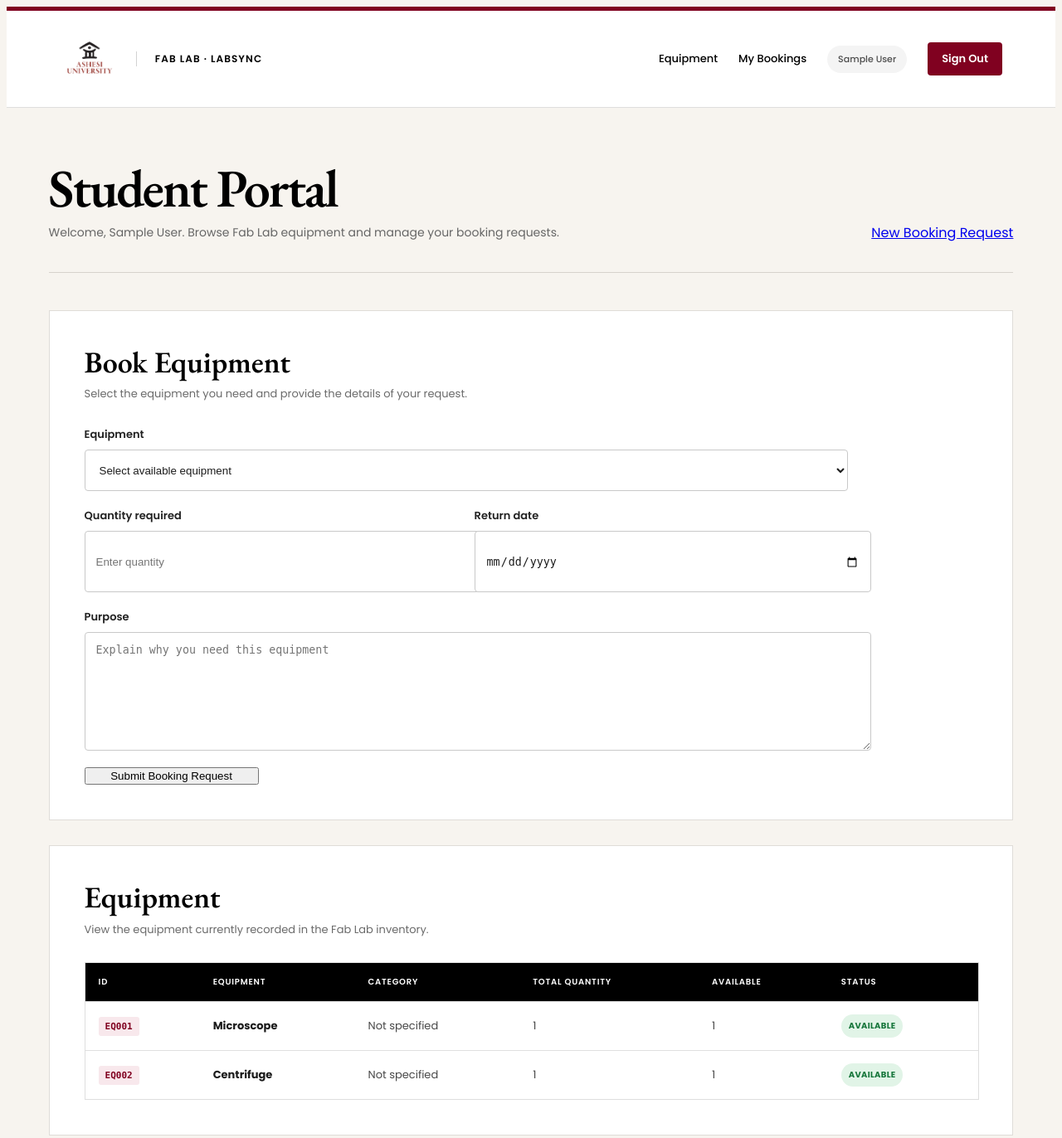
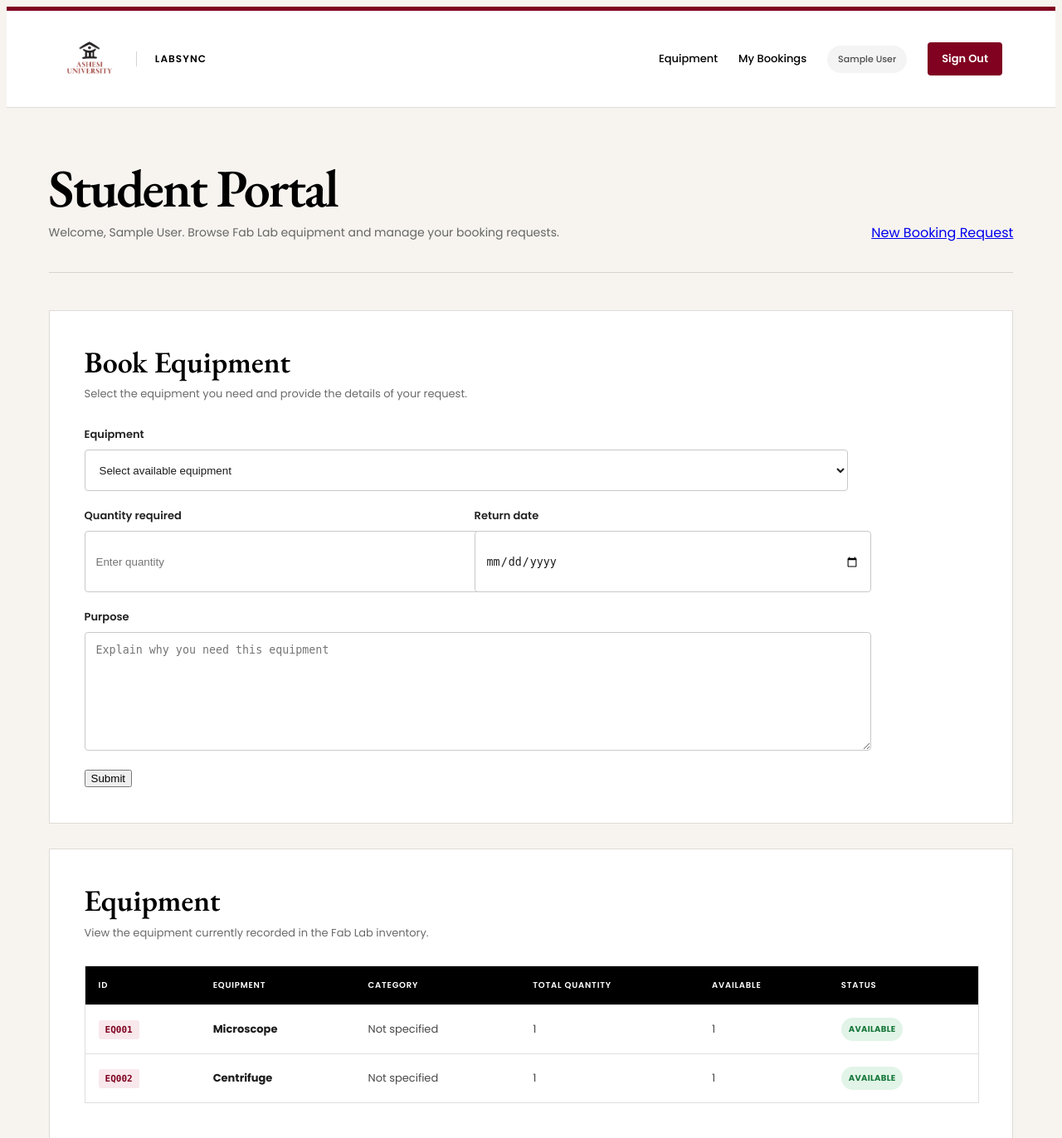
Before and after one commit to Ashigbui/LabSync, a Flask app: page /student in a window 1280 px wide. Shown: the top 1372 px of the page at 83% size. Run offline with Flask 3, Linux system fonts and the light colour scheme; the visitor is signed in with stand-in values (Sample User, id 1).

Commit message:
Refactor booking request button in student.html
Updated button styling and structure for booking request submission.

```diff
--- a/templates/student.html
+++ b/templates/student.html
@@ -40,7 +40,7 @@
                 alt="Ashesi University"
             >
 
-            <span>Fab Lab · LabSync</span>
+            <span class="labsync-wordmark">LabSync</span>
         </a>
 
         <nav class="service-navigation" aria-label="Student navigation">
@@ -164,12 +164,11 @@
                         ></textarea>
                     </div>
 
-                    <button
-                        type="submit"
-                        class="burgundy-button full-field form-submit"
-                    >
-                        Submit Booking Request
-                    </button>
+                    <div class="full-field booking-submit-row">
+                        <button type="submit" class="outline-submit-button">
+                            Submit
+                        </button>
+                    </div>
                 </form>
             {% else %}
                 <div class="empty-state">
```
